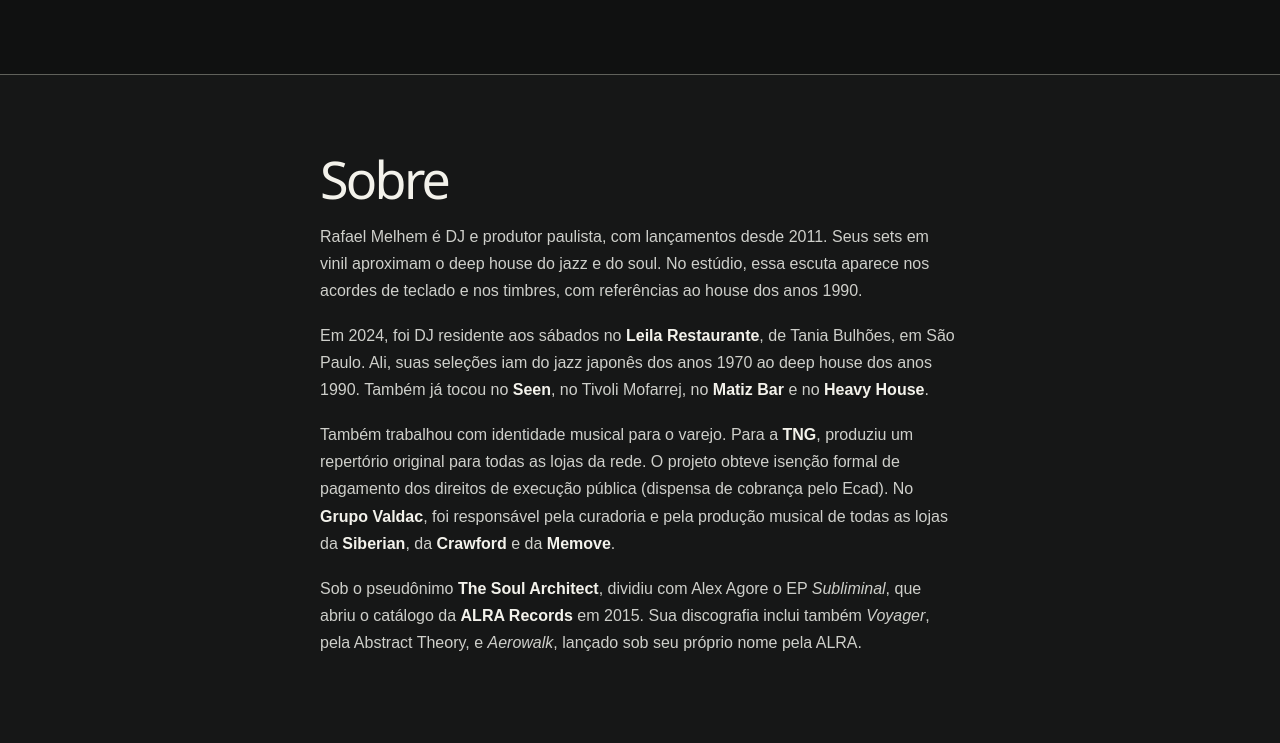
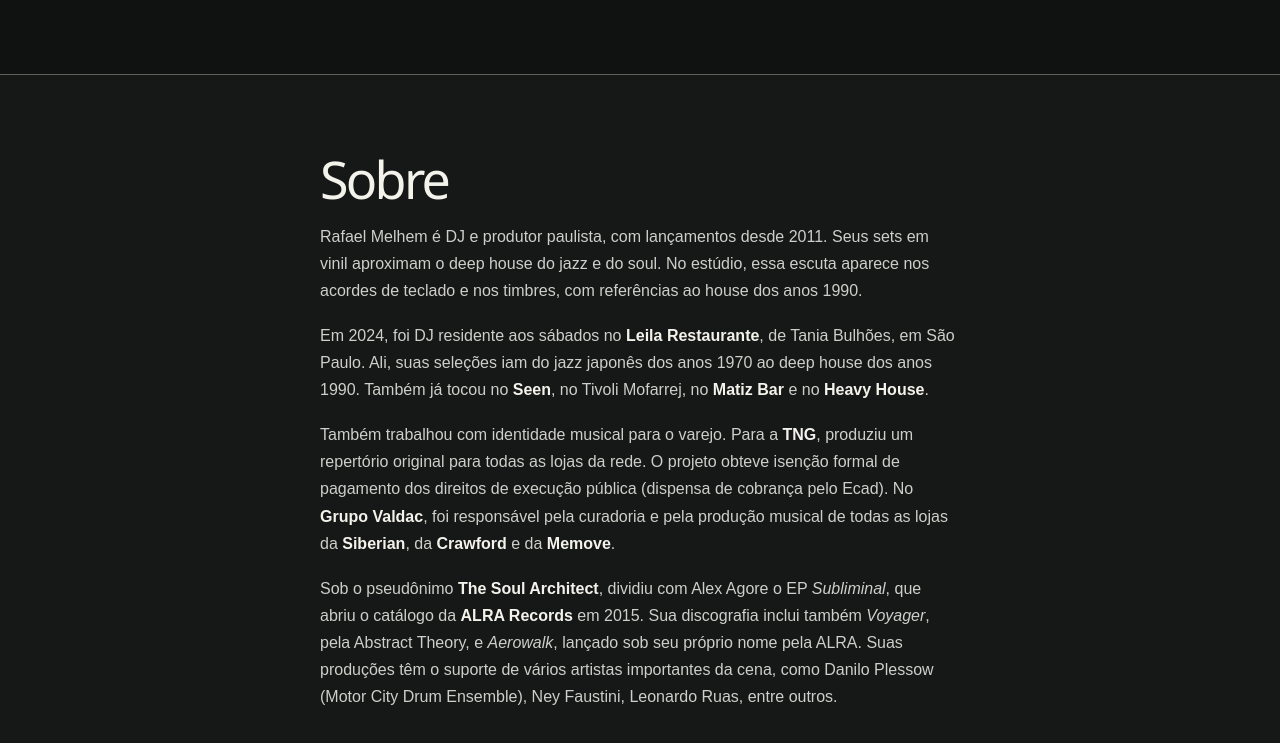
Before and after one commit to rafaelmelhem/rafaelmelhem.github.io, a plain HTML site: page index.html in a window 1280 px wide. Shown: the part 1090-1833 px from the top of the page. Drawn offline with Linux system fonts and the light colour scheme.

Commit message:
Acrescenta apoio de artistas à biografia

```diff
--- a/index.html
+++ b/index.html
@@ -86,7 +86,7 @@
         <p>Rafael Melhem é DJ e produtor paulista, com lançamentos desde 2011. Seus sets em vinil aproximam o deep house do jazz e do soul. No estúdio, essa escuta aparece nos acordes de teclado e nos timbres, com referências ao house dos anos 1990.</p>
         <p>Em 2024, foi DJ residente aos sábados no <strong>Leila Restaurante</strong>, de Tania Bulhões, em São Paulo. Ali, suas seleções iam do jazz japonês dos anos 1970 ao deep house dos anos 1990. Também já tocou no <strong>Seen</strong>, no Tivoli Mofarrej, no <strong>Matiz Bar</strong> e no <strong>Heavy House</strong>.</p>
         <p>Também trabalhou com identidade musical para o varejo. Para a <strong>TNG</strong>, produziu um repertório original para todas as lojas da rede. O projeto obteve isenção formal de pagamento dos direitos de execução pública (dispensa de cobrança pelo Ecad). No <strong>Grupo Valdac</strong>, foi responsável pela curadoria e pela produção musical de todas as lojas da <strong>Siberian</strong>, da <strong>Crawford</strong> e da <strong>Memove</strong>.</p>
-        <p>Sob o pseudônimo <strong>The Soul Architect</strong>, dividiu com Alex Agore o EP <em>Subliminal</em>, que abriu o catálogo da <strong>ALRA Records</strong> em 2015. Sua discografia inclui também <em>Voyager</em>, pela Abstract Theory, e <em>Aerowalk</em>, lançado sob seu próprio nome pela ALRA.</p>
+        <p>Sob o pseudônimo <strong>The Soul Architect</strong>, dividiu com Alex Agore o EP <em>Subliminal</em>, que abriu o catálogo da <strong>ALRA Records</strong> em 2015. Sua discografia inclui também <em>Voyager</em>, pela Abstract Theory, e <em>Aerowalk</em>, lançado sob seu próprio nome pela ALRA. Suas produções têm o suporte de vários artistas importantes da cena, como Danilo Plessow (Motor City Drum Ensemble), Ney Faustini, Leonardo Ruas, entre outros.</p>
       </div>
     </section>
   </main>
```
